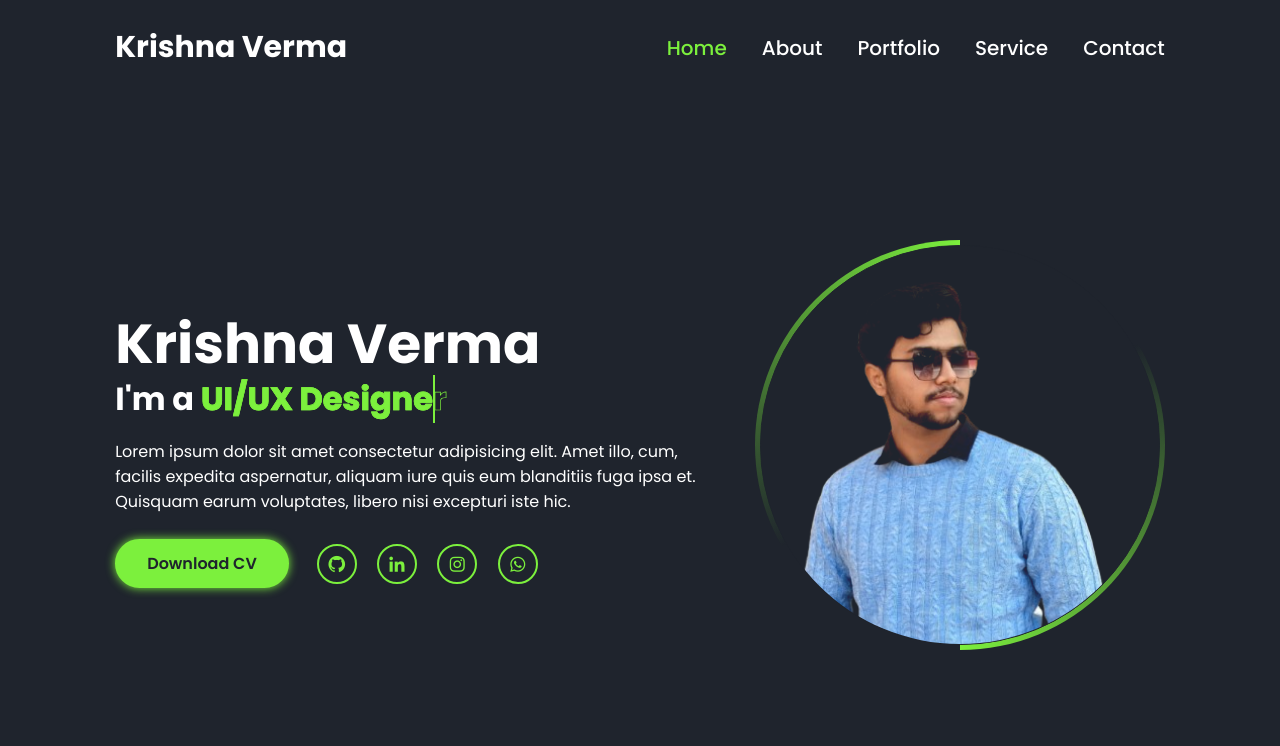
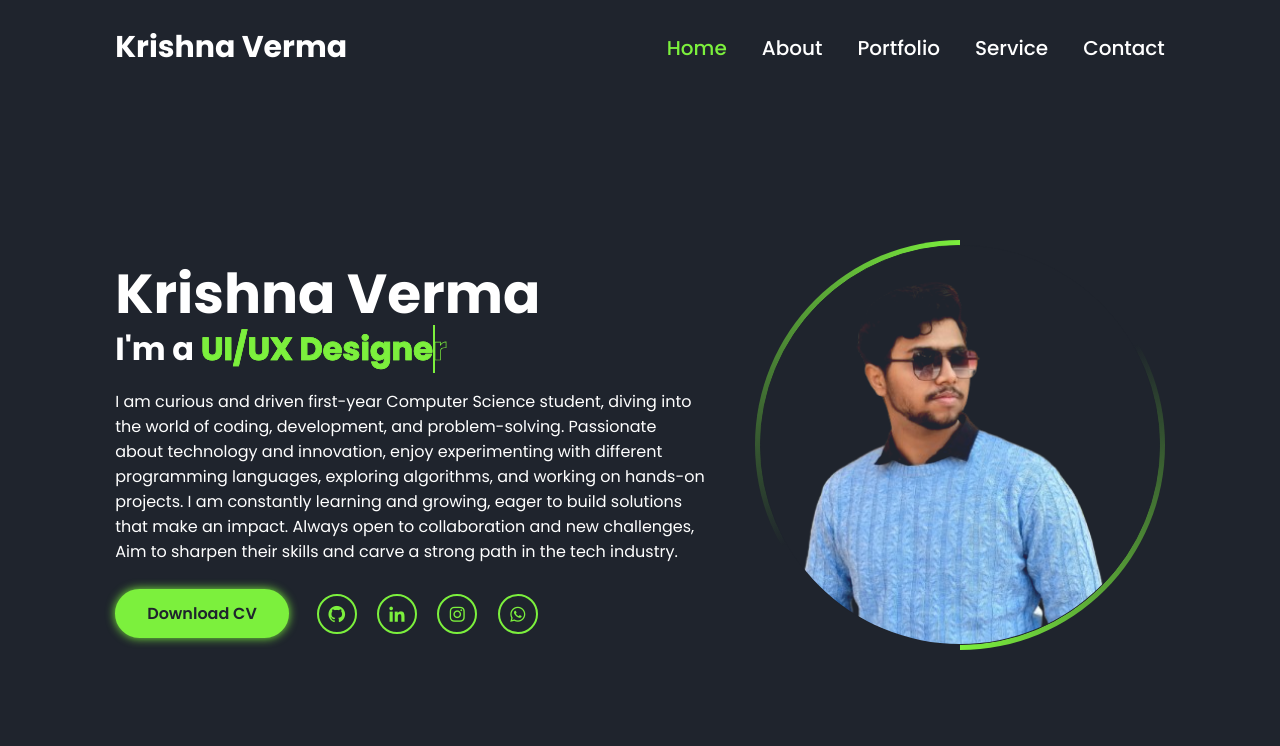
Before and after one commit to krishnaverma09/Portfolio, a plain HTML site: page index.html in a window 1280 px wide. Drawn offline with nearby package versions, Linux system fonts and the light colour scheme.

Commit message:
portfolio_neww

```diff
--- a/index.html
+++ b/index.html
@@ -46,7 +46,7 @@
                 <span style="--i:2;" data-text="UI/UX Designer">UI/UX Designer</span>
                 <span style="--i:1;" data-text="Student">Student</span>
             </h2>
-            <p>Lorem ipsum dolor sit amet consectetur adipisicing elit. Amet illo, cum, facilis expedita aspernatur, aliquam iure quis eum blanditiis fuga ipsa et. Quisquam earum voluptates, libero nisi excepturi iste hic.</p>
+            <p>I am curious and driven first-year Computer Science student, diving into the world of coding, development, and problem-solving. Passionate about technology and innovation, enjoy experimenting with different programming languages, exploring algorithms, and working on hands-on projects. I am constantly learning and growing, eager to build solutions that make an impact. Always open to collaboration and new challenges, Aim to sharpen their skills and carve a strong path in the tech industry.</p>
             <div class="btn-sci">
                 <a href="#" class="btn">Download CV</a>
                 <div class="sci">
```
